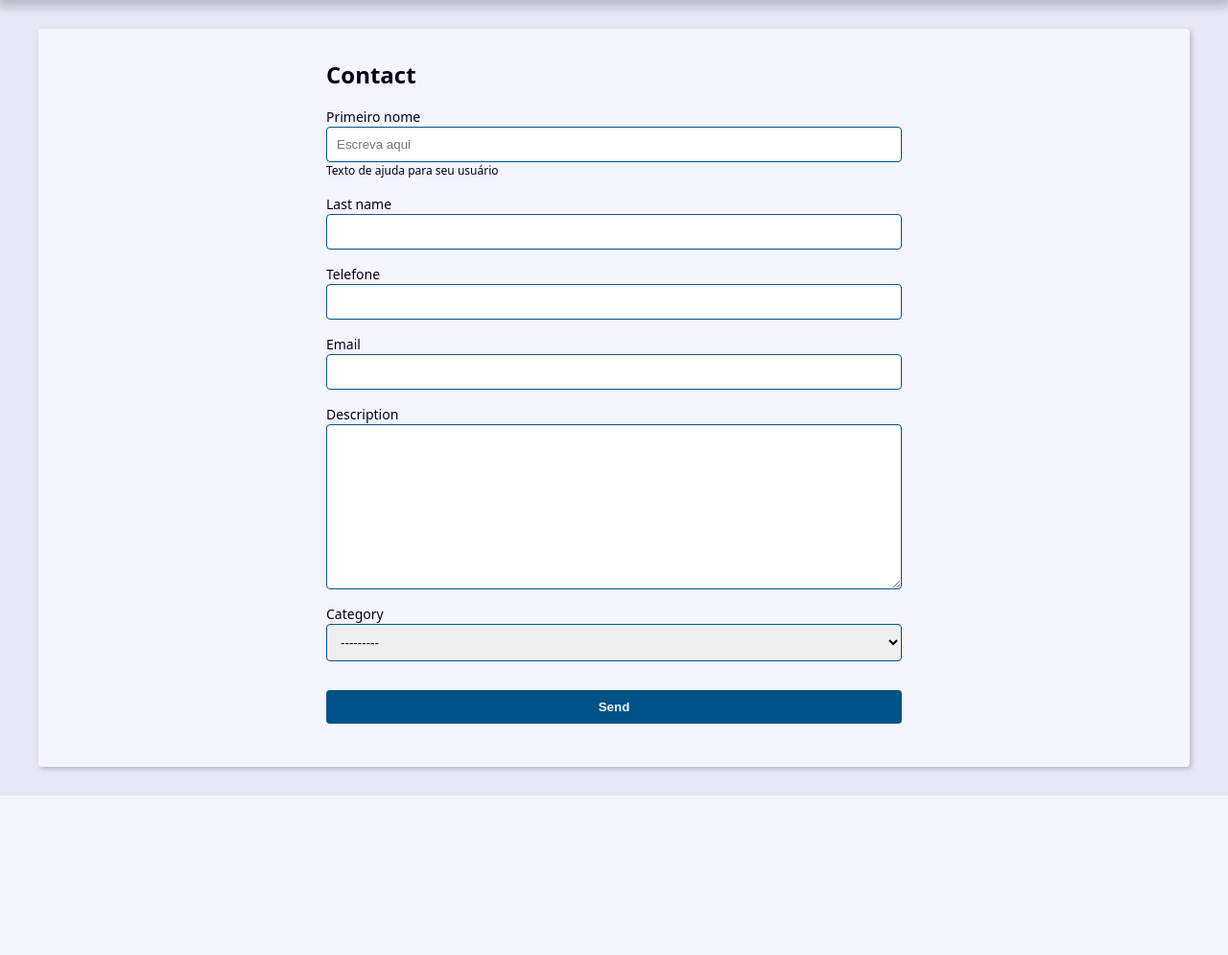
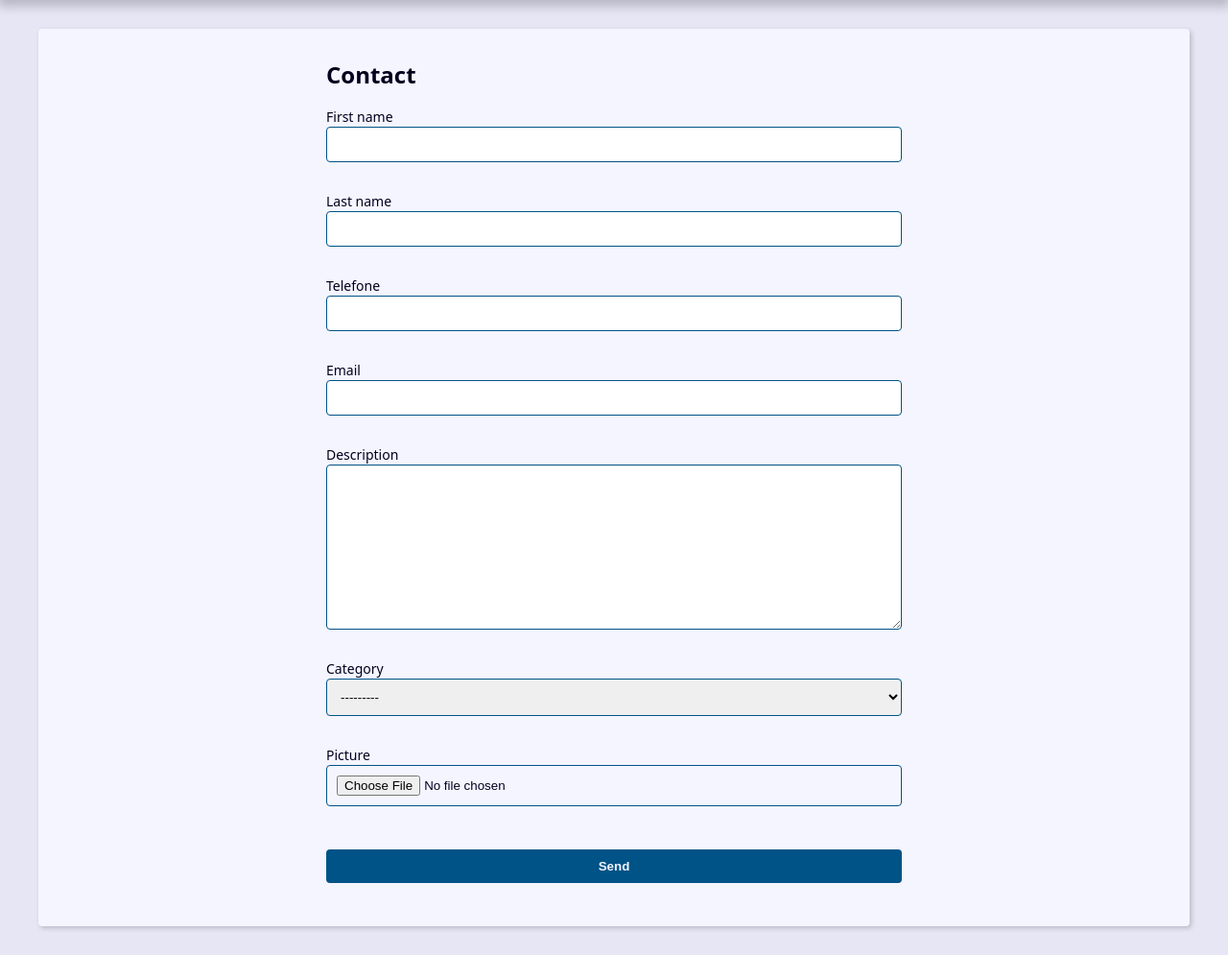
Before and after one commit to mreisandrade/agenda, a Django app: page /contact/create/ in a window 1280 px wide. Shown: the part 239-1234 px from the top of the page at 96% size. Before the commit the page ends 1068 px from the top, so only its background shows below. Run offline with Django 5.2, Linux system fonts and the light colour scheme; data that the repository does not hold is empty.

Commit message:
Adicionando o campo de imagem no formulário.

```diff
--- a/contact/forms.py
+++ b/contact/forms.py
@@ -10,24 +10,35 @@ from contact.views import Contact
 class ContactForm(forms.ModelForm):
     # Outra forma de mudar os widgets e outras características
     # Recriando o campo
-    first_name = forms.CharField(
-        widget=forms.TextInput(
-            attrs={
-                # Atriibutos da tag
-                'class': 'classe-a classe-b',
-                'placeholder': 'Escreva aqui',
-            },
-        ),
-        label='Primeiro nome',
-        # Texto de ajuda
-        # Necessário adicionar no HTML
-        help_text='Texto de ajuda para seu usuário',
-    )
+    # first_name = forms.CharField(
+    #     widget=forms.TextInput(
+    #         attrs={
+    #             # Atriibutos da tag
+    #             'class': 'classe-a classe-b',
+    #             'placeholder': 'Escreva aqui',
+    #         },
+    #     ),
+    #     label='Primeiro nome',
+    #     # Texto de ajuda
+    #     # Necessário adicionar no HTML
+    #     help_text='Texto de ajuda para seu usuário',
+    # )
 
     # Adicionando outro campo que não foi criado no model
     # qualquer = forms.CharField(
     #     widget=forms.TextInput(),
     # )
+
+    # Alterando o campo da picture
+    # Normalmente, a imagem não é apagada do servidor
+    picture = forms.ImageField(
+        widget=forms.FileInput(
+            attrs={
+                # Aceita qualquer imagem
+                'accept': 'image/*'
+            },
+        ),
+    )
 
 
     # Configurações do form
@@ -42,6 +53,7 @@ class ContactForm(forms.ModelForm):
             'email',
             'description',
             'category',
+            'picture',
         ]
         # Configurando o widgets dos campos
         # forms.PasswordInput()
--- a/contact/templates/contact/create.html
+++ b/contact/templates/contact/create.html
@@ -56,6 +56,16 @@
               </p>
             {% endif %}
           </div>
+
+          <div class="form-group">
+            {% comment %}
+              Verifica quando o campo é uma picture e se
+              tem url
+            {% endcomment %}
+            {% if field.name == 'picture' and field.value.url %}
+              <img src=" {{ field.value.url }}" alt="{{ contact.first_name}} {{ contact.last_name }}">
+            {% endif %}
+          </div>
         {% endfor %}
       </div>
 
--- a/contact/views/contact_forms.py
+++ b/contact/views/contact_forms.py
@@ -16,7 +16,8 @@ def create(request):
     # Reenvia os dados para a página (mantém os dados)
     if request.method == 'POST':
         # Passando o formulário para o html
-        form = ContactForm(request.POST)
+        # Todo lugar com POST também deve receber FILES
+        form = ContactForm(request.POST, request.FILES)
         context = {
             'form': form,
             # Passando a variável reversa para a página
@@ -79,7 +80,8 @@ def update(request, contact_id):
     if request.method == 'POST':
         # Passando o formulário para o html com as informações
         # do contato que será atualizado
-        form = ContactForm(request.POST, instance=contact)
+        # Todo lugar com POST também deve receber FILES
+        form = ContactForm(request.POST, request.FILES, instance=contact)
         context = {
             'form': form,
             # Passando a variável reversa para a página
```
Also changed, not shown: contact/templates/contact/contact.html (+9 -0 lines).
